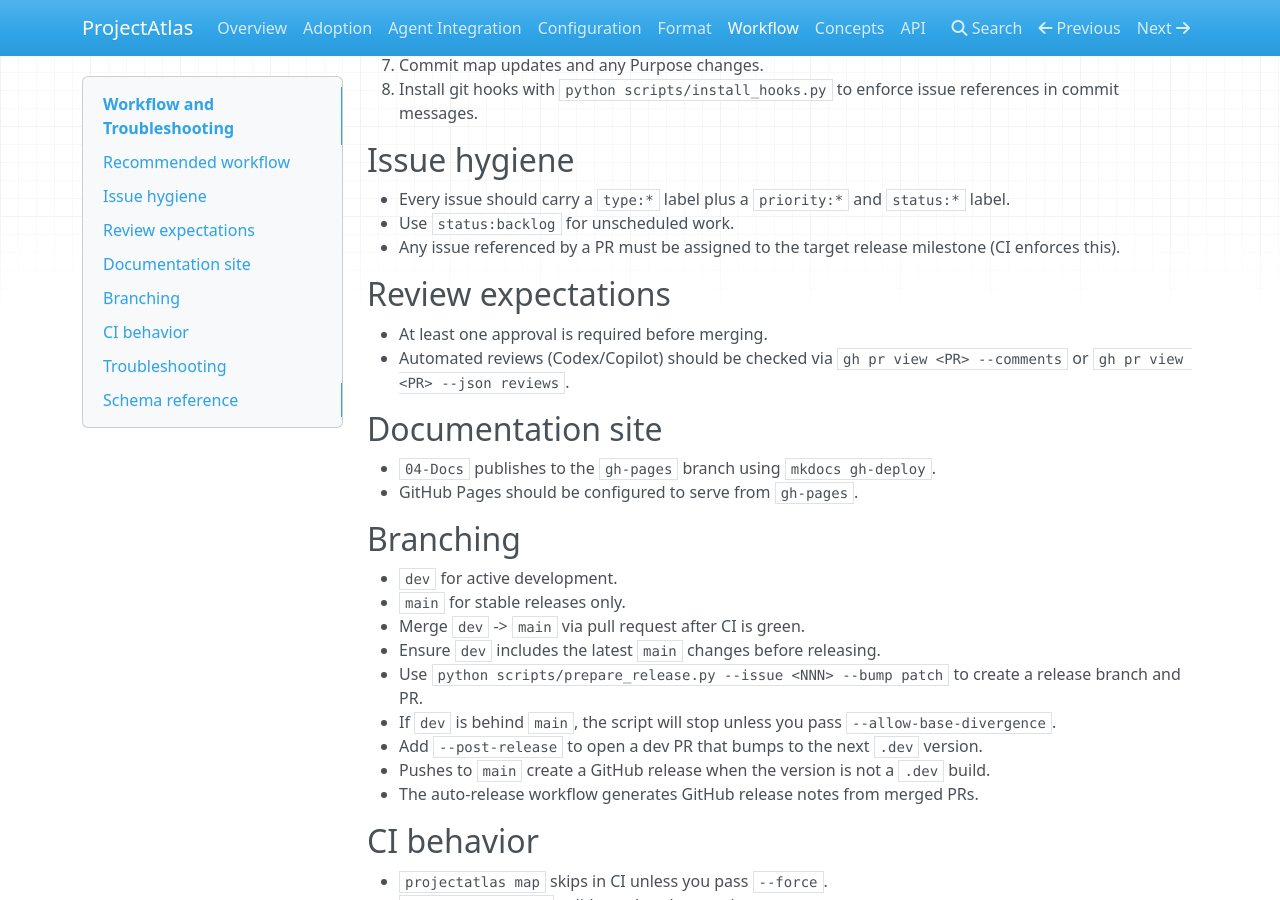
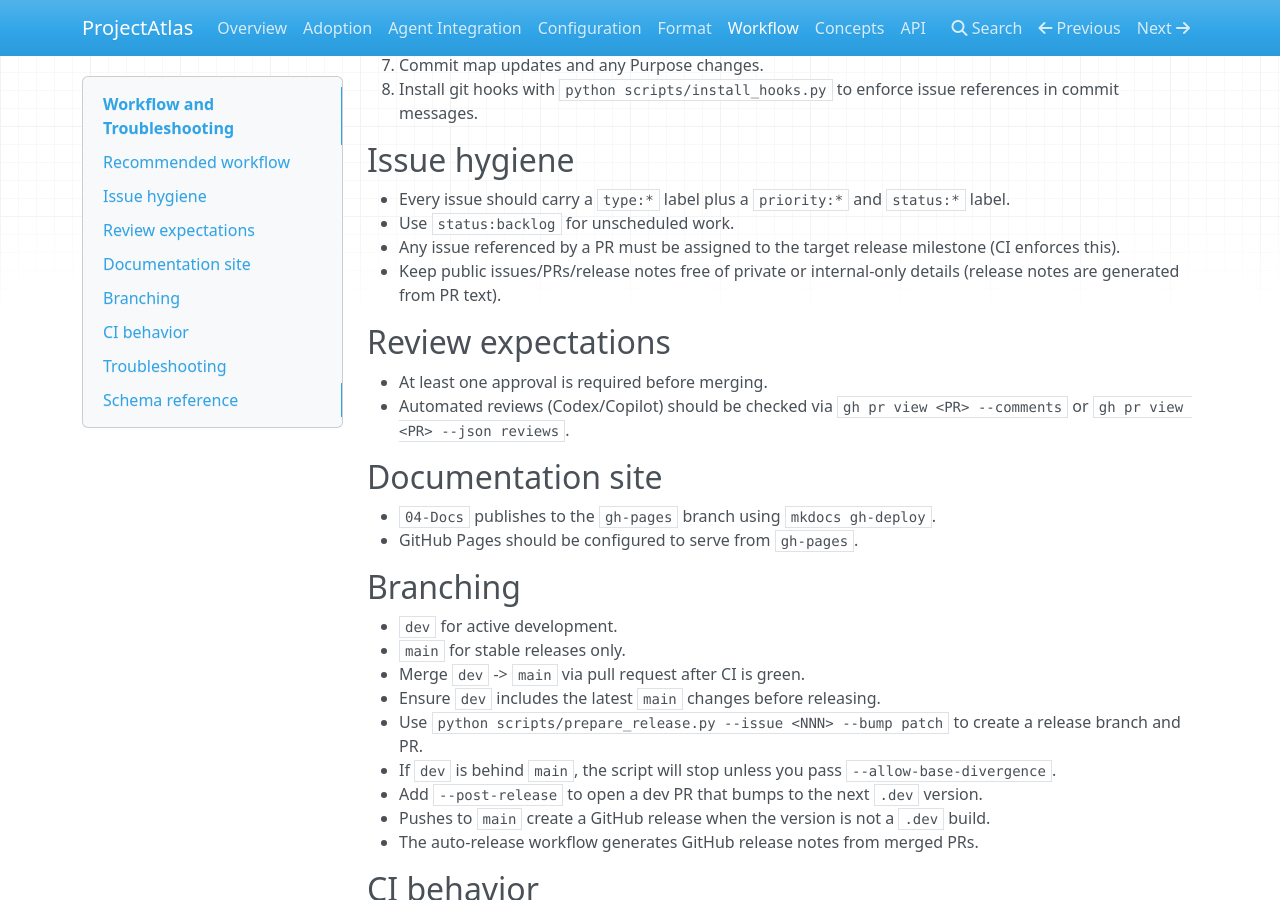
Before and after one commit to styler-ai/ProjectAtlas, an MkDocs documentation site: the page built from docs/workflow.md, in a window 1280 px wide and 900 px high, scrolled down 312 px. Built offline with MkDocs 1.6.1, drawn with Linux system fonts in a browser that asks for light colours; nearby versions of some CDN libraries.

Commit message:
docs: add public info hygiene guidance (#83)

```diff
--- a/docs/workflow.md
+++ b/docs/workflow.md
@@ -18,6 +18,7 @@ ProjectAtlas is designed to run locally and produce a deterministic map.
 - Every issue should carry a `type:*` label plus a `priority:*` and `status:*` label.
 - Use `status:backlog` for unscheduled work.
 - Any issue referenced by a PR must be assigned to the target release milestone (CI enforces this).
+- Keep public issues/PRs/release notes free of private or internal-only details (release notes are generated from PR text).
 
 ## Review expectations
 
```
Also changed, not shown: CONTRIBUTING.md (+1 -0 lines), .github/pull_request_template.md.
